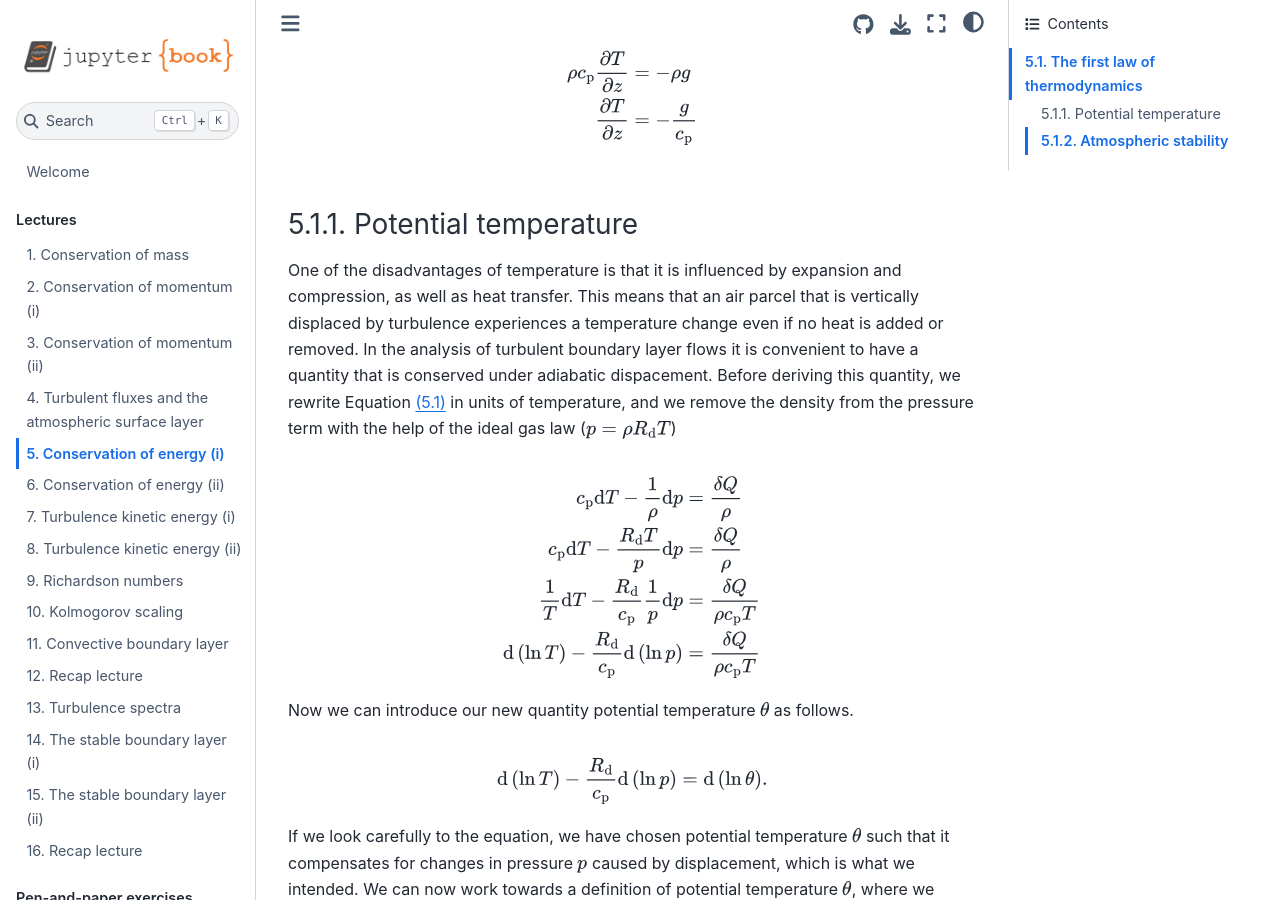
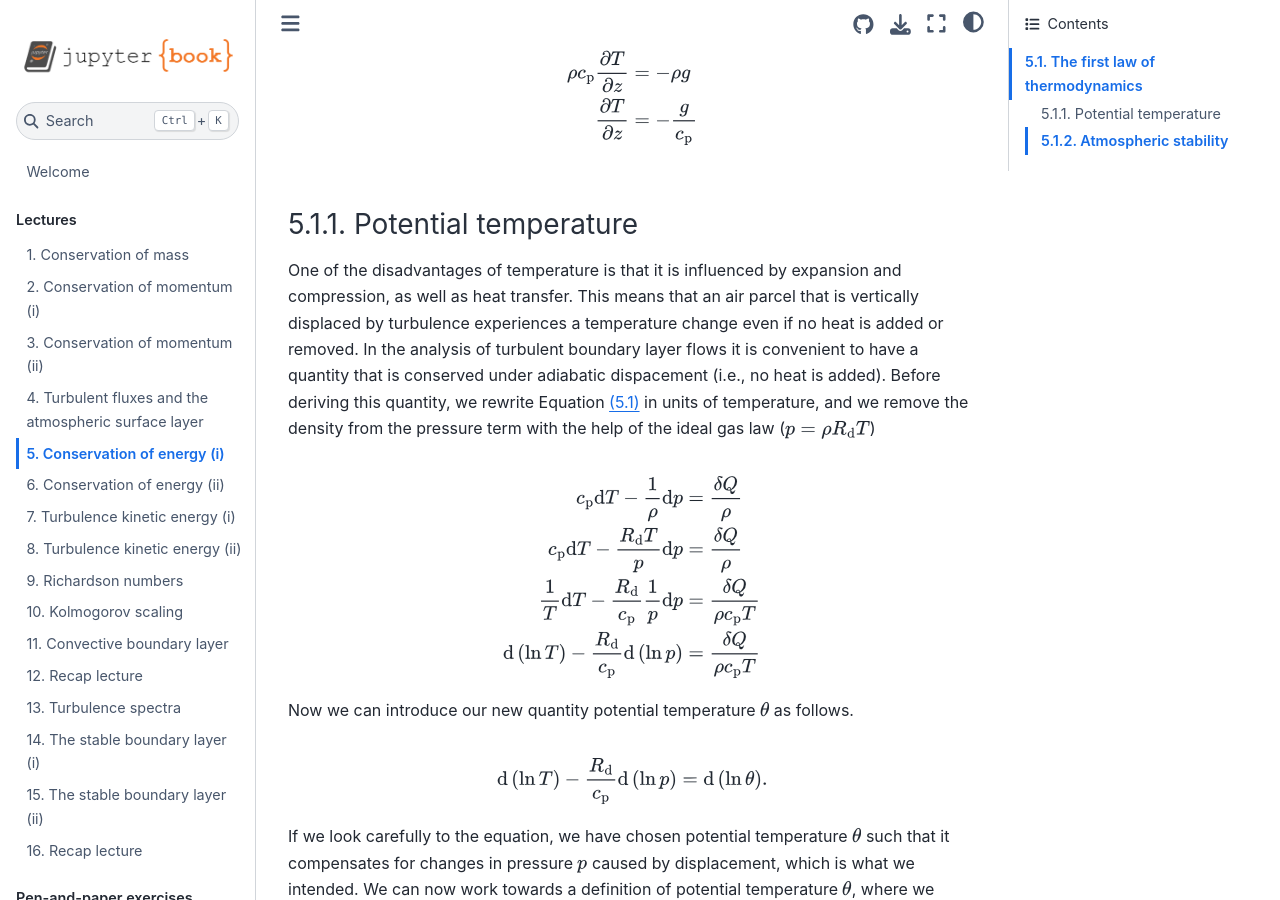
Before and after one commit to boundary-layer-meteo/boundary-layer-meteo.github.io, a Jupyter Book: the page built from lectures/5_energy_i.md, in a window 1280 px wide and 900 px high, scrolled down 1208 px. Built offline with Jupyter Book 1.0.4 settings and Sphinx 7.4.7 and the Sphinx Book theme 1.1.4, drawn with Linux system fonts in a browser that asks for light colours; some of the changed text lies outside the part shown.

Commit message:
Define adiabatic & dry adiabatic lapse rate

```diff
--- a/lectures/5_energy_i.md
+++ b/lectures/5_energy_i.md
@@ -44,7 +44,7 @@
 $$
 
 ### Potential temperature
-One of the disadvantages of temperature is that it is influenced by expansion and compression, as well as heat transfer. This means that an air parcel that is vertically displaced by turbulence experiences a temperature change even if no heat is added or removed. In the analysis of turbulent boundary layer flows it is convenient to have a quantity that is conserved under adiabatic dispacement. Before deriving this quantity, we rewrite Equation {eq}`first_law` in units of temperature, and we remove the density from the pressure term with the help of the ideal gas law ($p = \rho \Rd T$)
+One of the disadvantages of temperature is that it is influenced by expansion and compression, as well as heat transfer. This means that an air parcel that is vertically displaced by turbulence experiences a temperature change even if no heat is added or removed. In the analysis of turbulent boundary layer flows it is convenient to have a quantity that is conserved under adiabatic dispacement (i.e., no heat is added). Before deriving this quantity, we rewrite Equation {eq}`first_law` in units of temperature, and we remove the density from the pressure term with the help of the ideal gas law ($p = \rho \Rd T$)
 
 $$
 \cp \mathrm{d}T - \dfrac{1}{\rho} \mathrm{d}p &= \dfrac{\delta Q}{\rho} \\
@@ -93,4 +93,4 @@
 ### Atmospheric stability
 The atmospheric static stability defines whether the temperature stratification support or suppresses the generation of turbulent motions. If $\dfrac{\partial \theta}{\partial z} \gt 0$, the atmosphere is statically stable, if $\dfrac{\partial \theta}{\partial z} \approx 0$, the atmosphere is neutral, and if $\dfrac{\partial \theta}{\partial z} \lt 0$ the atmosphere is unstable.
 
-If a layer of air is vertically well-mixed, then the stratification is neutral and the actual temperature $T$ follows the **dry adiabatic lapse rate**. This is for instance the case in the daytime convective boundary layer, in which surface driven plumes constantly mix the layer vertically through.
+If a layer of air is vertically well-mixed, then the stratification is neutral and the actual temperature $T$ follows the **dry adiabatic lapse rate** (i.e., the temperature gradient of a dry parcel to which no heat is added). This is for instance the case in the daytime convective boundary layer, in which surface driven plumes constantly mix the layer vertically through.
```
